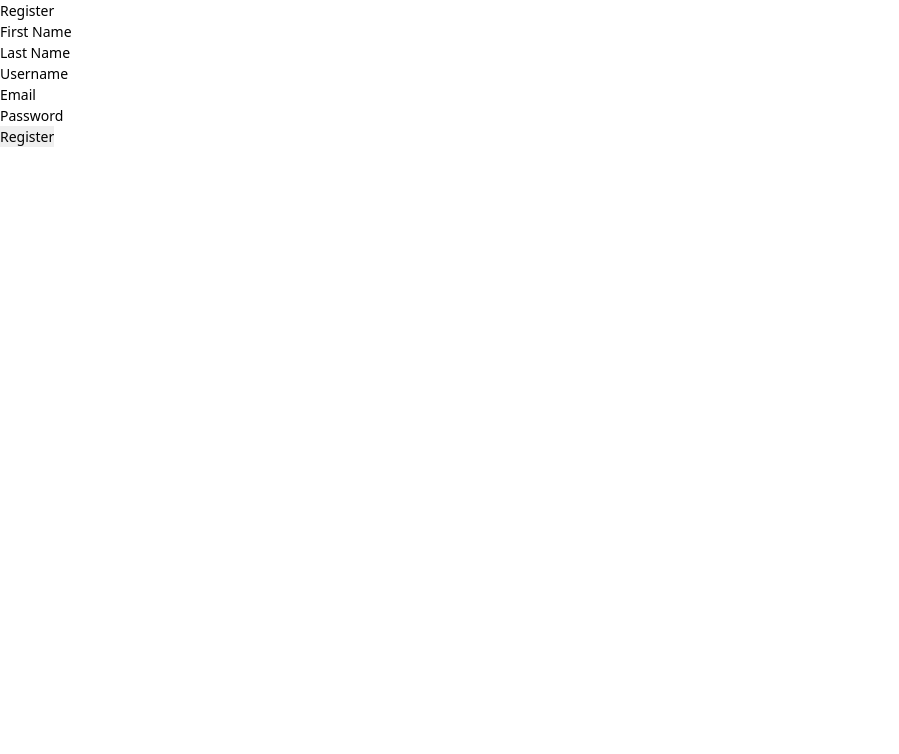
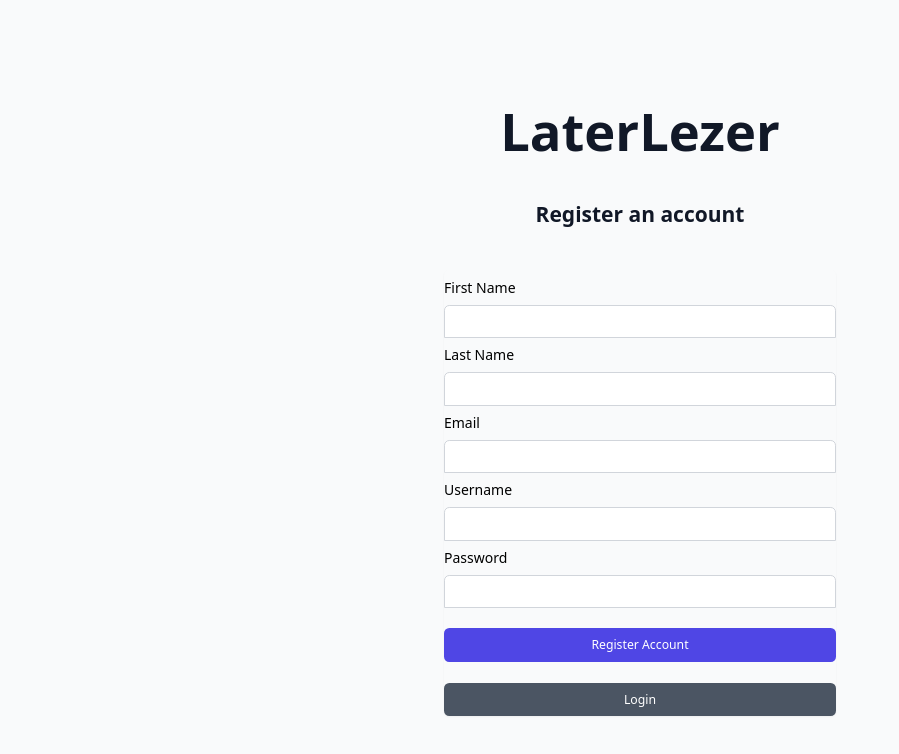
Before and after one commit to Patrickroelofs/HANICA-DWA-Laterlezer, a React (Create React App) app in the folder lezerapp/: page /register in a window 1280 px wide. Shown: the top 754 px of the page, without its empty margins (0-899 px from the left). Built offline with nearby package versions, Linux system fonts and the light colour scheme.

Commit message:
add styling to register form

```diff
--- a/lezerapp/src/app/components/register/Register.jsx
+++ b/lezerapp/src/app/components/register/Register.jsx
@@ -25,47 +25,59 @@
   };
 
   return (
-    <div className="bootstrap-container">
-      <h1>Register</h1>
+    <div className="min-h-screen flex items-center justify-center bg-gray-50 py-12 px-4 sm:px-6 lg:px-8">
+      <div className="max-w-md w-full space-y-12">
+        <h1 className="mt-6 text-center text-6xl font-extrabold text-gray-900">
+          LaterLezer
+        </h1>
+        <h2 className="mt-6 text-center text-2xl font-extrabold text-gray-900">
+          Register an account
+        </h2>
 
-      <form onSubmit={handleSubmit}>
+        <form className="mt-8 space-y-6" onSubmit={handleSubmit}>
+          <div className="rounded-md shadow-sm -space-y-px">
             <div>
-          <label htmlFor="firstname">
+              <label htmlFor="firstname" className="leading-10">
                 First Name
-            <input name="firstName" type="text" />
+                <input id="firstname" name="firstName" type="string" required className="appearance-none rounded-none relative block w-full px-3 py-2 border border-gray-300 placeholder-gray-500 text-gray-900 rounded-t-md focus:outline-none focus:ring-indigo-500 focus:border-indigo-500 focus:z-10 sm:text-sm" />
               </label>
             </div>
-
             <div>
-          <label htmlFor="lastname">
+              <label htmlFor="lastname" className="leading-10">
                 Last Name
-            <input name="lastName" type="text" />
+                <input id="lastname" name="lastName" type="string" required className="appearance-none rounded-none relative block w-full px-3 py-2 border border-gray-300 placeholder-gray-500 text-gray-900 rounded-t-md focus:outline-none focus:ring-indigo-500 focus:border-indigo-500 focus:z-10 sm:text-sm" />
               </label>
             </div>
-
             <div>
-          <label htmlFor="username">
-            Username
-            <input name="username" type="text" />
+              <label htmlFor="email" className="leading-10">
+                Email
+                <input id="email" name="email" type="email" required className="appearance-none rounded-none relative block w-full px-3 py-2 border border-gray-300 placeholder-gray-500 text-gray-900 rounded-t-md focus:outline-none focus:ring-indigo-500 focus:border-indigo-500 focus:z-10 sm:text-sm" />
               </label>
             </div>
-
-        <div label htmlFor="email">
-          Email
-          <input name="email" type="text" />
+            <div>
+              <label htmlFor="username" className="leading-10">
+                Username
+                <input id="username" name="username" type="string" required className="appearance-none rounded-none relative block w-full px-3 py-2 border border-gray-300 placeholder-gray-500 text-gray-900 rounded-t-md focus:outline-none focus:ring-indigo-500 focus:border-indigo-500 focus:z-10 sm:text-sm" />
+              </label>
+            </div>
+            <div>
+              <label htmlFor="password" className="leading-10">
+                Password
+                <input id="password" name="password" type="password" required className="appearance-none rounded-none relative block w-full px-3 py-2 border border-gray-300 placeholder-gray-500 text-gray-900 rounded-t-md focus:outline-none focus:ring-indigo-500 focus:border-indigo-500 focus:z-10 sm:text-sm" />
+              </label>
+            </div>
+            <div>
+              <button type="submit" className="mt-6 group relative w-full flex justify-center py-2 px-4 border border-transparent text-sm font-medium rounded-md text-white bg-indigo-600 hover:bg-indigo-700 focus:outline-none focus:ring-2 focus:ring-offset-2 focus:ring-indigo-500">
+                Register Account
+              </button>
+              <button type="button" onClick={() => history.push('/login')} className="group relative w-full flex justify-center py-2 px-4 mt-6 border border-transparent text-sm font-medium rounded-md text-white bg-gray-600 focus:outline-none focus:ring-2 focus:ring-offset-2 focus:ring-indigo-500">
+                Login
+              </button>
+            </div>
+          </div>
+        </form>
       </div>
 
-        <div>
-          <label htmlFor="password">
-            Password
-            <input name="password" type="password" />
-          </label>
-        </div>
-
-        <div>
-          <input type="submit" value="Register" />
-        </div>
-      </form>
     </div>
   );
 }
```
Lines whose indentation alone changed are shown as unchanged.
